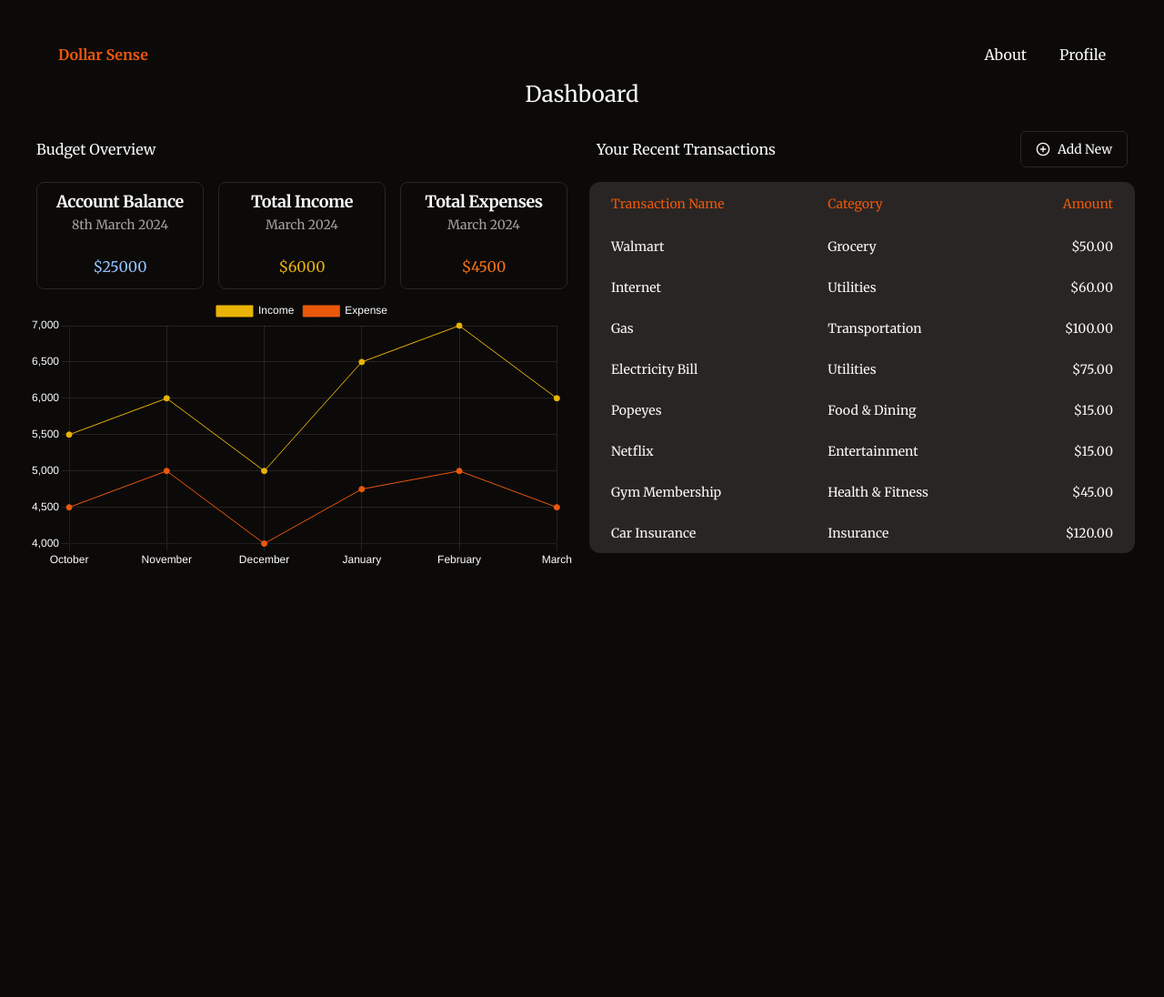
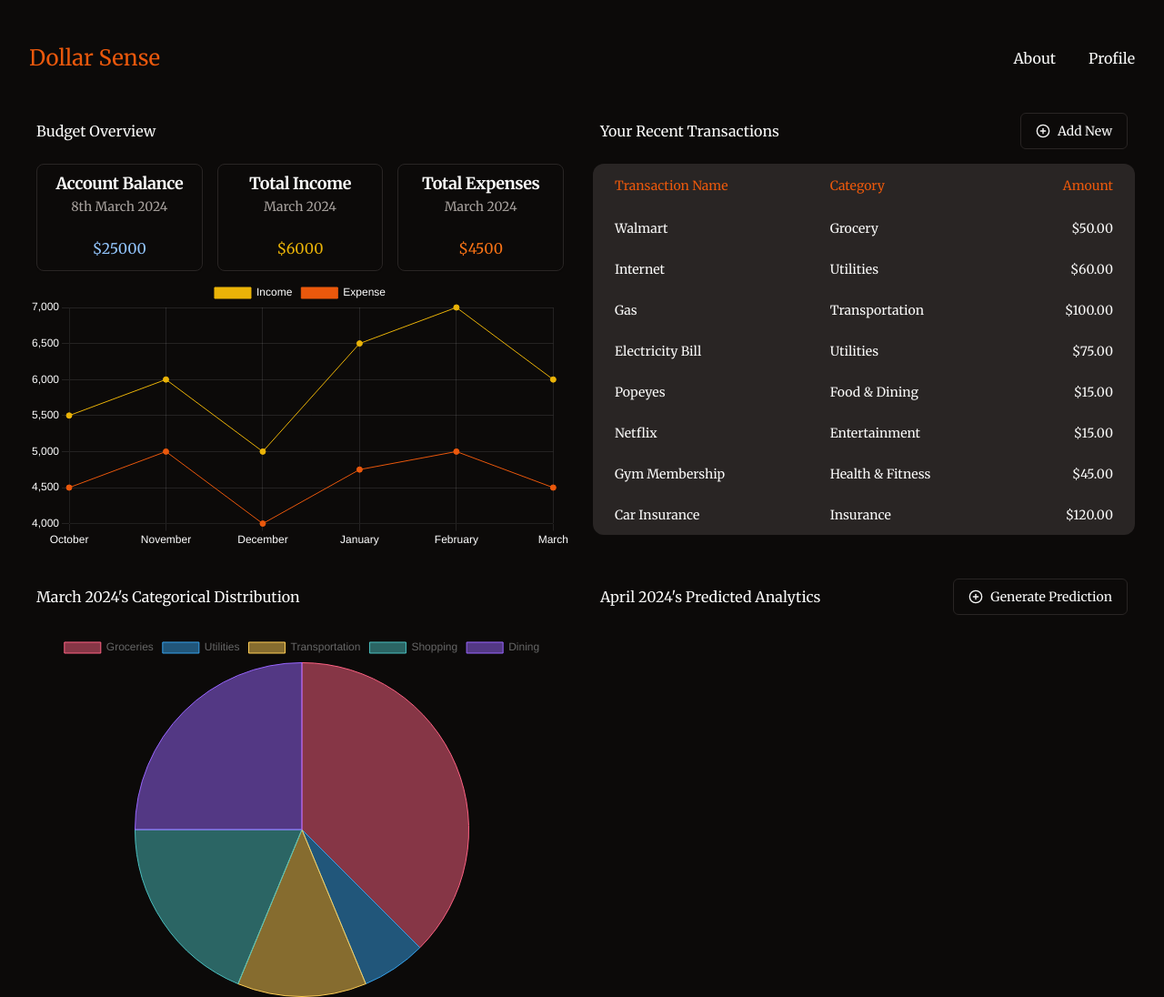
Before and after one commit to TaimoorAleem/DollarSenseApp, a React (Vite) app in the folder dollarsenseapp-client/: page /dashboard in a window 1280 px wide. Shown: the whole page at 91% size. Before the commit the page ends 968 px from the top, so only its background shows below. Built offline with nearby package versions, Linux system fonts and the light colour scheme.

Commit message:
Add CategoricalExpenses Pie Chart

```diff
--- a/dollarsenseapp-client/src/App.tsx
+++ b/dollarsenseapp-client/src/App.tsx
@@ -4,7 +4,7 @@ import WelcomePage from './pages/WelcomePage';
 import LoginPage from './pages/LoginPage';
 import RegisterPage from './pages/RegisterPage';
 import Dashboard from './pages/Dashboard';
-
+import YearlyReport from './pages/YearlyReport';
 
 function App() {
   return (
--- /dev/null
+++ b/dollarsenseapp-client/src/components/CategoricalSpendingsChart.tsx
@@ -0,0 +1,46 @@
+import React from 'react';
+import { Pie } from 'react-chartjs-2';
+import { Chart as ChartJS, ArcElement, Tooltip, Legend } from 'chart.js';
+
+const data = {
+    labels: ['Groceries', 'Utilities', 'Transportation', 'Shopping', 'Dining'],
+    datasets: [
+      {
+        label: 'Expense Categories',
+        data: [300, 50, 100, 150, 200],
+        backgroundColor: [
+          'rgba(255, 99, 132, 0.5)', // red
+          'rgba(54, 162, 235, 0.5)', // blue
+          'rgba(255, 206, 86, 0.5)', // yellow
+          'rgba(75, 192, 192, 0.5)', // green
+          'rgba(153, 102, 255, 0.5)', // purple
+        ],
+        borderColor: [
+          'rgba(255,99,132,1)', // red
+          'rgba(54, 162, 235, 1)', // blue
+          'rgba(255, 206, 86, 1)', // yellow
+          'rgba(75, 192, 192, 1)', // green
+          'rgba(153, 102, 255, 1)', // purple
+        ],
+        borderWidth: 1,
+      },
+    ],
+  };
+
+ChartJS.register(ArcElement, Tooltip, Legend);
+
+const CategoricalSpendingsChart = () => {
+  return (
+    <>
+    <div className="flex flex-row justify-between align-middle items-center m-2 h-10">March 2024's Categorical Distribution</div>
+    <div style={{ width: '600px', height: '400px' }} className='mt-5'> {/* Adjust the width and height as needed */}
+        <Pie
+            data={data}
+            options={{ maintainAspectRatio: false }} // Add this to maintain the aspect ratio
+        />
+    </div>
+    </>
+  )
+}
+
+export default CategoricalSpendingsChart
--- a/dollarsenseapp-client/src/components/Navbar.tsx
+++ b/dollarsenseapp-client/src/components/Navbar.tsx
@@ -3,15 +3,17 @@ import { Link } from 'react-router-dom'
 const Navbar = () => {
   return (
     <nav className="bg-background py-4 text-base">
-      <div className="container mx-auto flex items-center justify-between">
-        <div className="flex items-center">
-          <p className="text-primary text-foreground font-bold">Dollar Sense</p>
+      <div className="container px-0 flex items-center justify-between">
+        <div className="flex items-center space-x-9">
+          <Link to="/" className="text-primary hover:text-primary text-2xl active:text-primary">
+            Dollar Sense
+          </Link>
         </div>
         <div className="flex items-center space-x-9">
-          <Link to="/about" className="text-foreground hover:text-primary ">
+          <Link to="/about" className="text-foreground hover:text-primary active:text-primary">
             About
           </Link>
-          <Link to="/profile" className="text-foreground hover:text-primary">
+          <Link to="/profile" className="text-foreground hover:text-primary active:text-primary">
             Profile
           </Link>
         </div>
--- /dev/null
+++ b/dollarsenseapp-client/src/components/NextMonthPrediction.tsx
@@ -0,0 +1,70 @@
+import {
+  Table,
+  TableBody,
+  TableCell,
+  TableHead,
+  TableHeader,
+  TableRow,
+} from "@/components/ui/table"
+
+import {
+  Dialog,
+  DialogClose,
+  DialogContent,
+  DialogDescription,
+  DialogFooter,
+  DialogHeader,
+  DialogTitle,
+  DialogTrigger,
+} from "@/components/ui/dialog"
+import { Button } from "./ui/button"
+import { PlusCircle } from "lucide-react"
+import { useState } from "react";
+
+const categories = [
+  { name: 'Groceries', amount: '600.00' },
+  { name: 'Utilities', amount: '300.00' },
+  { name: 'Transportation', amount: '150.00' },
+  { name: 'Shopping', amount: '250.00' },
+  { name: 'Dining', amount: '200.00' },
+];
+
+const NextMonthPrediction = () => {
+  const [showTable, setShowTable] = useState(false); // State to control table visibility
+
+  const handleGeneratePrediction = () => {
+    // Here you would normally call your backend to generate the predictions
+    // For this example, we'll just show the table
+    setShowTable(true);
+  };
+
+  return (
+    <>
+      <div className="flex flex-row justify-between items-center m-2 h-10">
+        <h2 className="align-middle">April 2024's Predicted Analytics</h2>
+        <Button onClick={handleGeneratePrediction} variant="outline"><PlusCircle className="mr-2 h-4 w-4" />Generate Prediction</Button>
+      </div>
+
+      {showTable && (
+        <Table className="bg-secondary rounded-xl p-4 mt-5">
+          <TableHeader>
+            <TableRow>
+              <TableHead className="text-left px-6 py-3">Category</TableHead>
+              <TableHead className="text-right px-6 py-3">Amount</TableHead>
+            </TableRow>
+          </TableHeader>
+          <TableBody>
+            {categories.map((category, index) => (
+              <TableRow key={index}>
+                <TableCell className="text-left px-6 py-3">{category.name}</TableCell>
+                <TableCell className="text-right px-6 py-3">${category.amount}</TableCell>
+              </TableRow>
+            ))}
+          </TableBody>
+        </Table>
+      )}
+    </>
+  )
+}
+
+export default NextMonthPrediction
--- a/dollarsenseapp-client/src/components/RecentTransactions.tsx
+++ b/dollarsenseapp-client/src/components/RecentTransactions.tsx
@@ -29,6 +29,7 @@ const RecentTransactions = () => {
     <div>
         <div className="flex flex-row justify-between align-middle items-center m-2 h-10">
           <h2>Your Recent Transactions</h2>
+          <div>
           <Dialog>
             <DialogTrigger asChild>
               <Button variant="outline"><PlusCircle className="mr-2 h-4 w-4" /> Add New</Button>
@@ -79,6 +80,7 @@ const RecentTransactions = () => {
               </DialogFooter>
             </DialogContent>
           </Dialog>
+          </div>
         </div>
 
         <Table className="bg-secondary rounded-xl p-4 mt-2">
--- a/dollarsenseapp-client/src/pages/Dashboard.tsx
+++ b/dollarsenseapp-client/src/pages/Dashboard.tsx
@@ -1,18 +1,25 @@
 import BudgetOverview from '@/components/BudgetOverview';
 import Navbar from '../components/Navbar';
 import RecentTransactions from '@/components/RecentTransactions';
+import NextMonthPrediction from '@/components/NextMonthPrediction';
+import CategoricalSpendingsChart from '@/components/CategoricalSpendingsChart';
 
 const Dashboard = () => {
   return (
     <>
     <Navbar />
-    <h1 className="text-2xl mb-4">Dashboard</h1>
-    <div className="grid grid-cols-2 gap-4 bg-background h-screen">
+    <div className="grid grid-cols-2 gap-6 bg-background h-screen mt-5">
       <div className='col-start-1'>
         <BudgetOverview />
       </div>
       <div className="col-start-2">
         <RecentTransactions />
+      </div>
+      <div className="col-start-1">
+        <CategoricalSpendingsChart />
+      </div>
+      <div className='col-start-2'>
+        <NextMonthPrediction />
       </div>
     </div>
     </>
--- a/dollarsenseapp-client/src/pages/WelcomePage.tsx
+++ b/dollarsenseapp-client/src/pages/WelcomePage.tsx
@@ -1,14 +1,25 @@
+import { SparklesCore } from '@/components/ui/sparkles';
 import { Link } from 'react-router-dom';
-import { Button } from '../components/ui/button';
-import { SparklesCore } from '@/components/ui/sparkles';
 
 const WelcomePage = () => {
   return (
-    <div className="flex flex-col h-screen  items-center justify-center">
+    <>
+      <nav className="bg-background py-4 text-base text-center">
+          <div className="flex flex-row justify-center items-center space-x-9">
+            <Link to="/dashboard" className="text-foreground hover:text-primary active:text-primary">
+              Login
+            </Link>
+            <Link to="/dashboard" className="text-foreground hover:text-primary active:text-primary">
+              Register
+            </Link>
+          </div>
+      </nav>
+      <div className="flex flex-col h-screen items-center justify-center">
+
       <h1 className="md:text-7xl text-3xl lg:text-7xl font-bold text-center text-primary relative z-20">
         Dollar Sense
       </h1>
-      <div className="w-full h-50 relative">
+      <div className="w-full h-60 relative">
         {/* Gradients */}
         <div className="absolute inset-x-20 top-0 bg-gradient-to-r from-transparent via-orange-500 to-transparent h-[2px] w-3/4 blur-sm" />
         <div className="absolute inset-x-20 top-0 bg-gradient-to-r from-transparent via-orange-500 to-transparent h-px w-3/4" />
@@ -29,6 +40,8 @@ const WelcomePage = () => {
         <div className="absolute inset-0 w-full h-full bg-background [mask-image:radial-gradient(500px_200px_at_top,transparent_10%,#FFA500)]"></div>
       </div>
     </div>
+    </>
+
   )
 }
 
```
